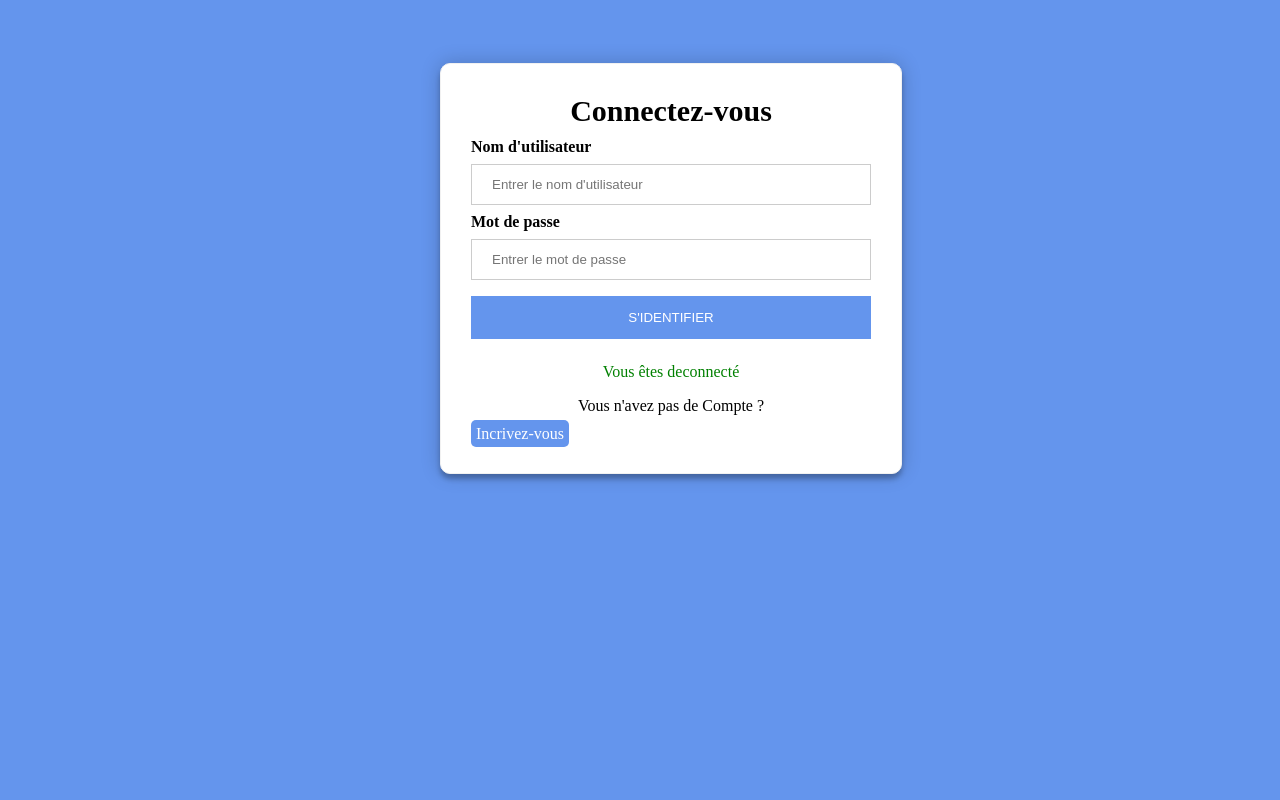
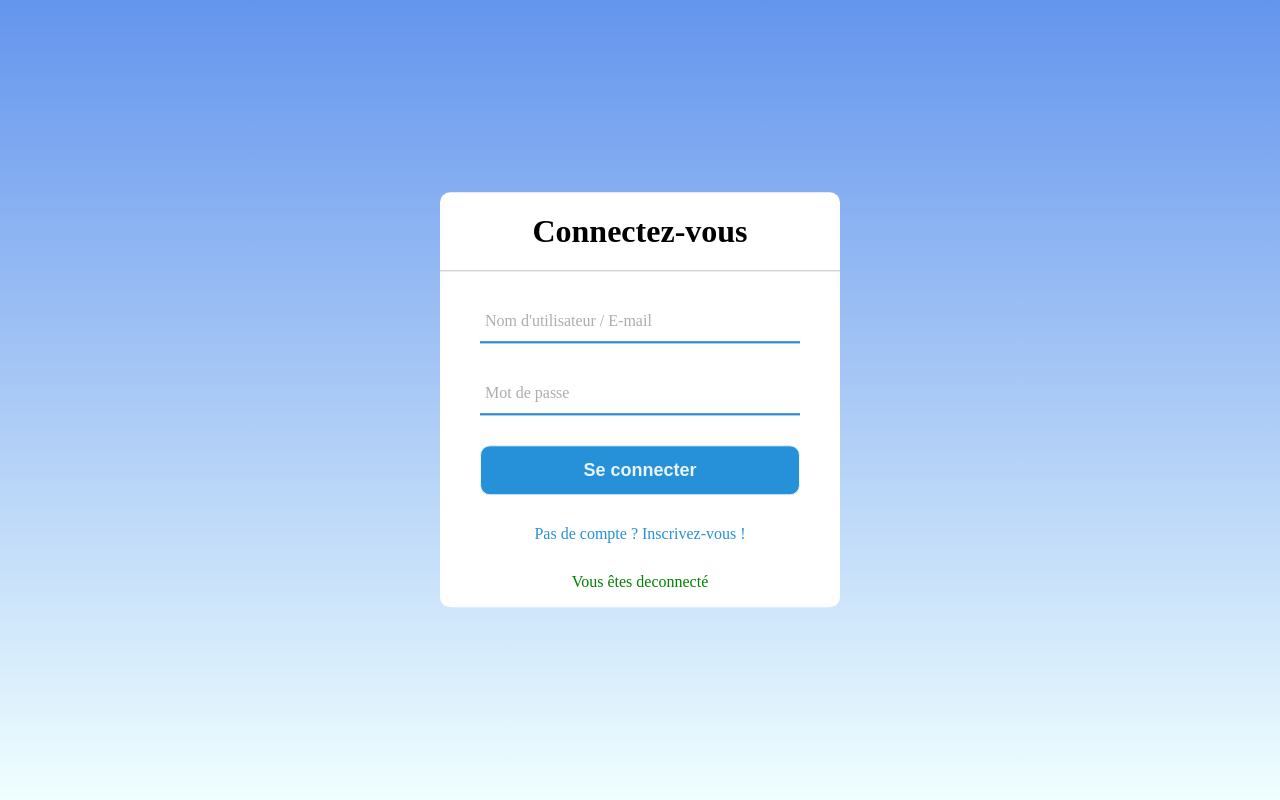
Before and after one commit to Thierry-Segarra/PODICA, a PHP site: page /index.php?deco=1 in a window 1280 px wide. Run offline with PHP 8.4, Linux system fonts and the light colour scheme; a user stored in the database is signed in.

Commit message:
Style connexion
Style de la connexion updater

```diff
--- a/index.php
+++ b/index.php
@@ -2,21 +2,35 @@
 <html lang="fr">
     <head>
         <meta charset="utf-8">
-        <title>Codec</title>
+        <title>Connexion</title>
         <link rel="stylesheet" href="loginstyle.css">
     </head>
     <body>
-        <div id="container">
-            <form action="verif.php" method="POST">
-                <h1>Connectez-vous</h1>
 
-                <label><b>Nom d'utilisateur</b></label>
-                <input type="text" placeholder="Entrer le nom d'utilisateur" name="username" required>
+        <div class="center">
+            <h1>Connectez-vous</h1>
+            <form action="verif.php" method="post">
 
-                <label><b>Mot de passe</b></label>
-                <input type="password" placeholder="Entrer le mot de passe" name="password" required>
+                <div class="texte">
+                    <input type="text" name="username" required>
+                    <span></span>
+                    <label>Nom d'utilisateur / E-mail</label>
+                </div>
 
-                <input type="submit" id='submit' value="S'IDENTIFIER" >
+                <div class="texte">
+                    <input type="password" name="password" required>
+                    <span></span>
+                    <label>Mot de passe</label>
+                </div>
+
+
+                <input type="submit" id='submit' value="Se connecter">
+
+                <div class="inscri">
+                    <a href="inscription.php">Pas de compte ? Inscrivez-vous !</a>
+                </div>
+
+
                 <?php
                 if(isset($_GET['erreur'])){
                     $err = $_GET['erreur'];
@@ -44,10 +58,11 @@
                     echo "<p style='color:red'>Compte Supprimé</p>";
                 }
                 ?>
-                <p class="Inscriptiontext">Vous n'avez pas de Compte ?</p>
-                <a class="s" href="inscription.php" >Incrivez-vous</a>
+
 
             </form>
+
         </div>
+
     </body>
 </html>
--- a/loginstyle.css
+++ b/loginstyle.css
@@ -1,84 +1,120 @@
 body{
-    background-color: cornflowerblue;
+    margin: 0;
+    padding: 0;
+    font-family: montserrat;
+    background: linear-gradient( #6495ED, #F0FFFF);
+    height: 100vh;
+    overflow: hidden;
 }
 
-.Inscriptiontext{
-    text-align: center;
-    margin:auto;
-    margin-bottom: 10px;
-}
-#container{
-    width:400px;
-    margin:auto;
-    margin-top:5%;
-    transition: 0.6s;
-}
-/* Bordered form */
-form {
-    width:100%;
-    padding: 30px;
-    border: 1px solid #f1f1f1;
+.center{
+    position: absolute;
+    top: 50%;
+    left: 50%;
+    transform: translate(-50%, -50%);
+    width: 400px;
+    background: white;
     border-radius: 10px;
-    background: #fff;
-    box-shadow: 0 0 20px 0 rgba(0, 0, 0, 0.2), 0 5px 5px 0 rgba(0, 0, 0, 0.24);
-}
-#container h1{
-    width: fit-content;
-    margin: 0 auto;
-    padding-bottom: 10px;
-    font-size: 30px;
 }
 
-/* Full-width inputs */
-input[type=text], input[type=password], input[type=email] {
-    width: 100%;
-    padding: 12px 20px;
-    margin: 8px 0;
-    display: inline-block;
-    border: 1px solid #ccc;
+.center h1{
+    text-align: center;
+    padding: 0 0 20px 0;
+    border-bottom: 1px solid silver;
+}
+
+.center form{
+    padding: 0 40px;
     box-sizing: border-box;
 }
 
-/* Set a style for all buttons */
-input[type=submit] {
-    text-align: center;
-    background-color: cornflowerblue;
-    color: white;
-    padding: 14px 20px;
-    margin: 8px 0;
+form .texte{
+    position: relative;
+    border-bottom: 2px solid #adadad;
+    margin: 30px 0;
+}
+
+.texte input{
+    width: 100%;
+    padding: 0 5px;
+    height: 40px;
+    font-size: 16px;
     border: none;
-    cursor: pointer;
+    background: none;
+    outline: none;
+}
+
+.texte label{
+    position: absolute;
+    top: 50%;
+    left: 5px;
+    color: #adadad;
+    transform: translateY(-50%);
+    font-size: 16px;
+    pointer-events: none;
+}
+
+.texte span::before{
+    content: '';
+    position: absolute;
+    top: 40px;
+    left: 0;
+    width: 100%;
+    height: 2px;
+    background: #2691d9;
+}
+
+.texte input:focus ~ label,
+.texte input:valid ~ label{
+    top: -5px;
+    color: #2691d9;
+}
+
+.texte input:focus ~ span::before,
+.texte input:valid ~ span::before{
     width: 100%;
 }
-input[type=submit]:hover {
-    background-color: white;
-    color: cornflowerblue;
-    border: 1px solid cornflowerblue;
-}
-.s{
-    text-align: center;
-    border-radius: 5px;
-    background: cornflowerblue;
-    text-decoration: none;
-    color: white;
-    padding: 5px;
+
+.forgot{
+    margin: -5px 0 20pc 5px;
+    color: #a6a6a6;
+    cursor: pointer;
 }
 
-.bodd{
-    text-align: center;
+.forgot:hover{
+    text-decoration: underline;
 }
 
-.bodd .titre{
-    font-size: 120px;
-
+input[type="submit"]{
+    width: 100%;
+    height: 50px;
+    border: 1px solid;
+    background: #2691d9;
+    border-radius: 10px;
+    font-size: 18px;
+    color: #e9f4fb;
+    font-weight: 700;
+    cursor: pointer;
+    outline: none;
 }
 
-.bodd .deco{
-    font-size: 50px;
+input[type="submit"]:hover{
+    border-color: #2691d9;
+    transition: .5s;
+}
+
+.inscri{
+    margin: 30px 0;
+    text-align: center;
+    font-size: 16px;
+    color: #666666;
+}
+
+.inscri a{
+    color: #2691d9;
     text-decoration: none;
-    color: black;
-    border: solid 3px black;
-    padding: 6px;
-    border-radius: 20px;
-    background: rgb(0, 195, 255);
 }
+
+.inscri a:hover{
+    text-decoration: underline;
+}
```
